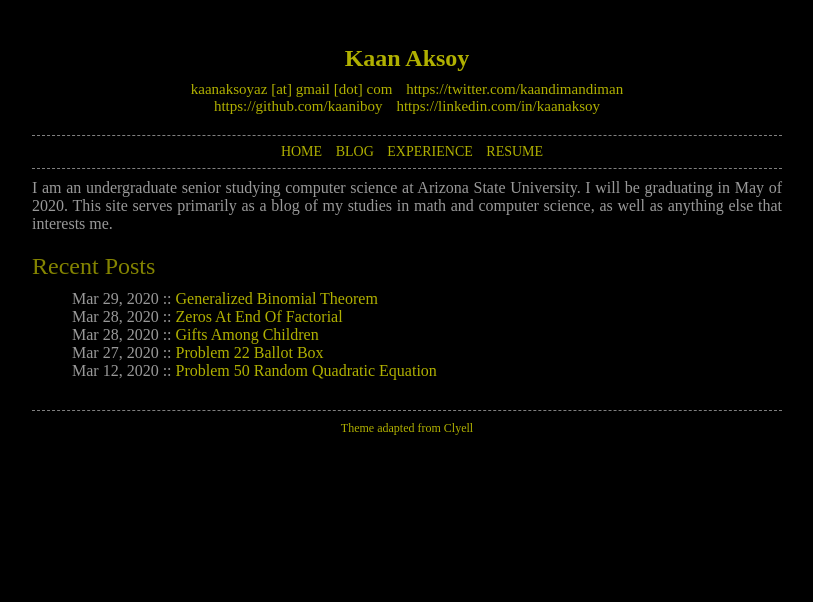
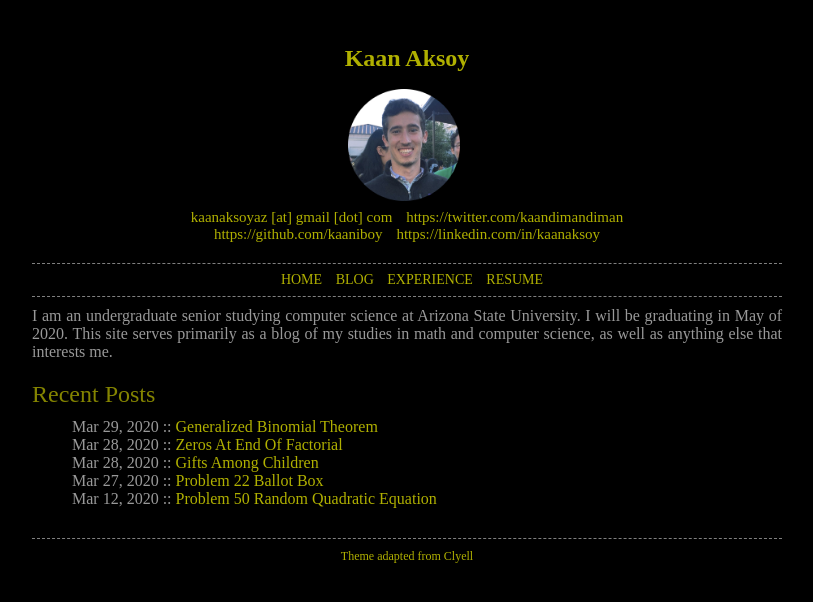
Before and after one commit to kaaniboy/math, a Jekyll site: the page built from docs/index.md, in a window 1280 px wide. Shown: the top 602 px of the page, without its empty margins (233-1046 px from the left). Built offline with Jekyll 4.4.1, drawn with Linux system fonts in a browser that asks for light colours; some web fonts are replaced.

Commit message:
Add profile picture

```diff
--- a/docs/_includes/header.html
+++ b/docs/_includes/header.html
@@ -1,10 +1,13 @@
 <header class="row">
   <div class="col-lg-8 col-lg-offset-2">
-    <h1 class="">Kaan Aksoy</h1>
+    <h1 >Kaan Aksoy</h1>
+    <img class="profile" src="{{ 'assets/profile.png' | relative_url }}" alt="Profile">
+    <div>
       <span class="reserved"><a href="">kaanaksoyaz [at] gmail [dot] com</a></span>
       <span class="reserved header-padding"><a href="{{ site.twitter }}" target="_blank">{{ site.twitter }}</a></span> <br />
       <span class="reserved"><a href="{{ site.github }}" target="_blank">{{ site.github }}</a></span>
       <span class="reserved header-padding"><a href="{{ site.linkedin }}" target="_blank">{{ site.linkedin }}</a></span>
+    </div>
   </div>
 </header>
 
--- a/docs/assets/main.css
+++ b/docs/assets/main.css
@@ -231,3 +231,10 @@ ul {
 .header-padding {
     padding-left: 10px;
 }
+
+.profile {
+    margin:0 6px 0 0;
+    border: none;
+    width: 128px;
+    height: 128px;
+}
```
Also changed, not shown: docs/assets/profile.png (added).
